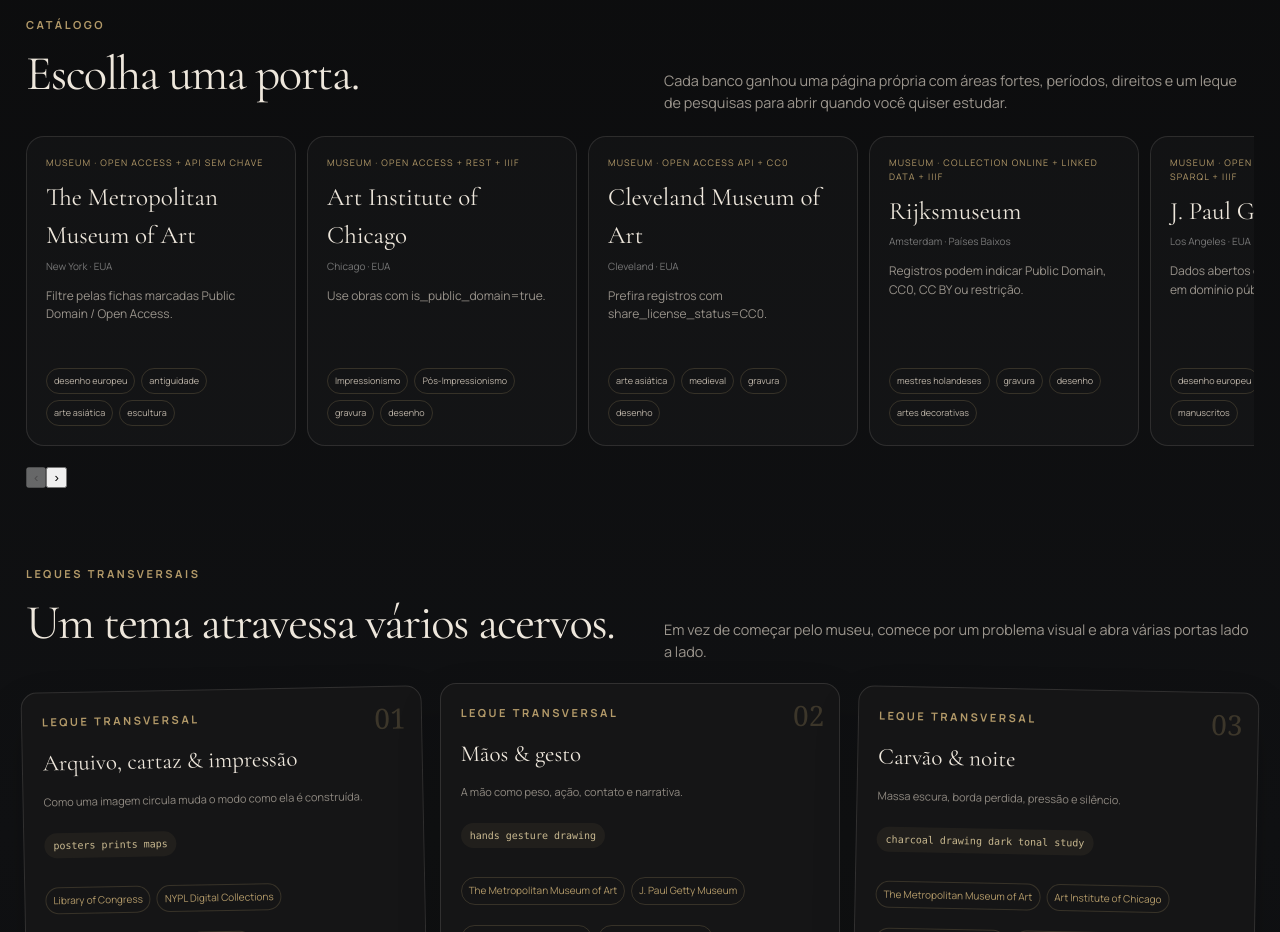
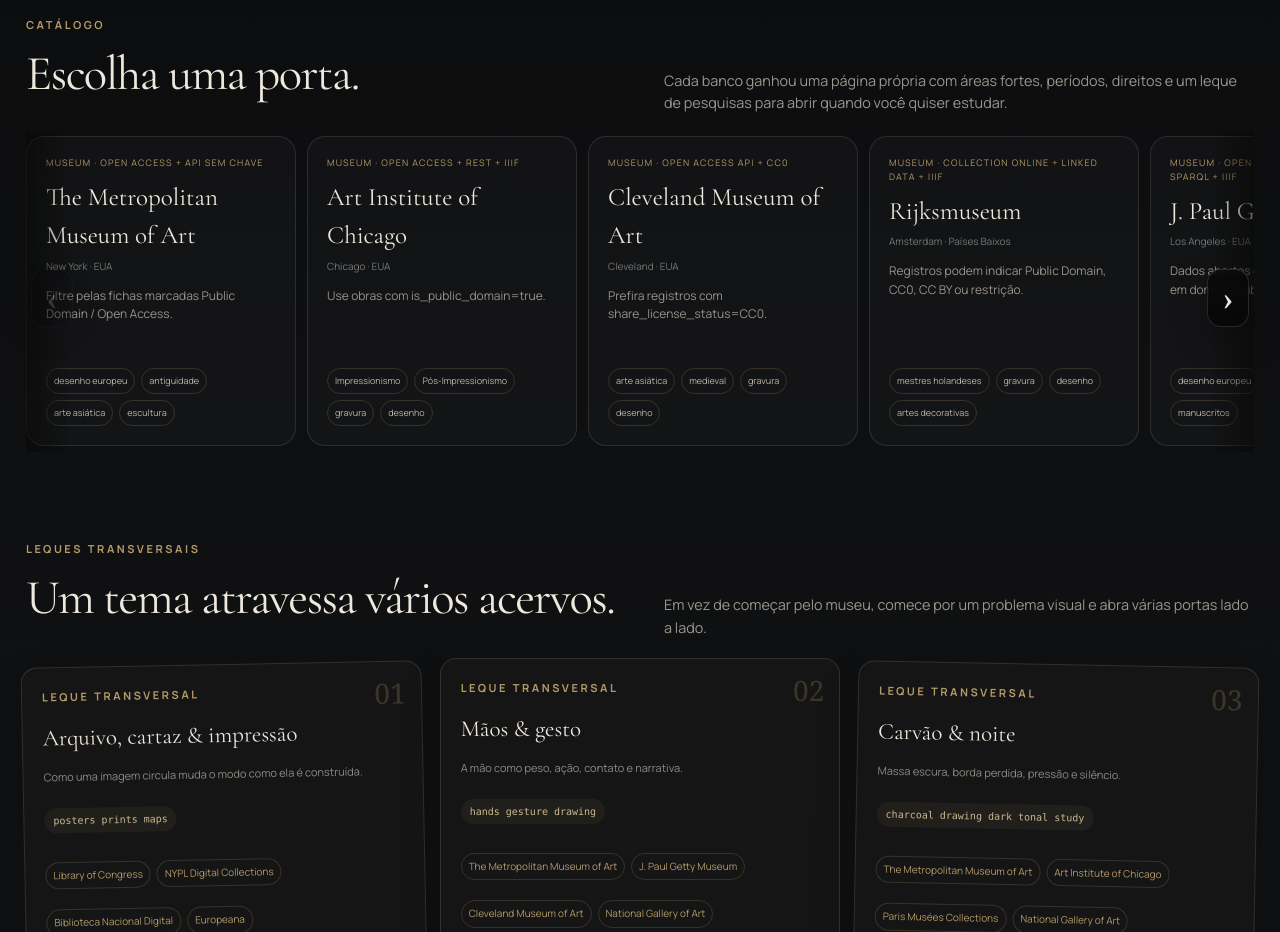
Before and after one commit to suryamayaharum-droid/astro-blog-starter-template, an Astro site: page /astro-blog-starter-template/bancos in a window 1280 px wide. Shown: the part 1060-1992 px from the top of the page. Built offline with nearby package versions, Linux system fonts and the light colour scheme; Astro itself is replaced by a stand-in of ours.

Commit message:
noir: style desktop rail controls and mobile swipe

```diff
--- a/src/styles/global.css
+++ b/src/styles/global.css
@@ -177,3 +177,22 @@
   .mobile-dock a:hover{background:rgba(255,255,255,.05);color:var(--paper)}
   .site-footer{padding-bottom:95px}
 }
+
+
+/* Streaming rails: desktop controls + native mobile swipe */
+.rail-shell{position:relative;min-width:0}
+.rail-nav{position:absolute;z-index:18;top:50%;transform:translateY(-50%);width:42px;height:58px;border:1px solid rgba(238,231,220,.14);border-radius:14px;background:rgba(7,7,8,.82);backdrop-filter:blur(12px);color:var(--paper);font:34px/1 Georgia,serif;display:none;place-items:center;cursor:pointer;box-shadow:0 14px 35px rgba(0,0,0,.28);transition:opacity .18s,border-color .18s,background .18s}
+.rail-has-overflow>.rail-nav{display:grid}
+.rail-nav-prev{left:5px}.rail-nav-next{right:5px}
+.rail-nav:hover:not(:disabled){border-color:rgba(179,154,105,.55);background:rgba(16,16,17,.94)}
+.rail-nav:disabled{opacity:.18;cursor:default}
+.rail-shell:before,.rail-shell:after{content:"";position:absolute;z-index:12;top:0;bottom:12px;width:42px;pointer-events:none;opacity:0;transition:opacity .18s}
+.rail-shell:before{left:0;background:linear-gradient(90deg,rgba(8,8,8,.8),transparent)}
+.rail-shell:after{right:0;background:linear-gradient(-90deg,rgba(8,8,8,.8),transparent)}
+.rail-has-overflow:before,.rail-has-overflow:after{opacity:.75}
+.browse-rail:focus-visible,.feature-rail:focus-visible,.stream-rail:focus-visible,.rail:focus-visible,.bank-grid:focus-visible{outline:1px solid rgba(179,154,105,.48);outline-offset:4px;border-radius:14px}
+@media(max-width:760px){
+  .rail-nav{display:none!important}
+  .rail-shell:before,.rail-shell:after{display:none}
+  .browse-rail,.feature-rail,.stream-rail,.rail,.bank-grid{overscroll-behavior-inline:contain;scroll-snap-type:x mandatory;-webkit-overflow-scrolling:touch}
+}
```
